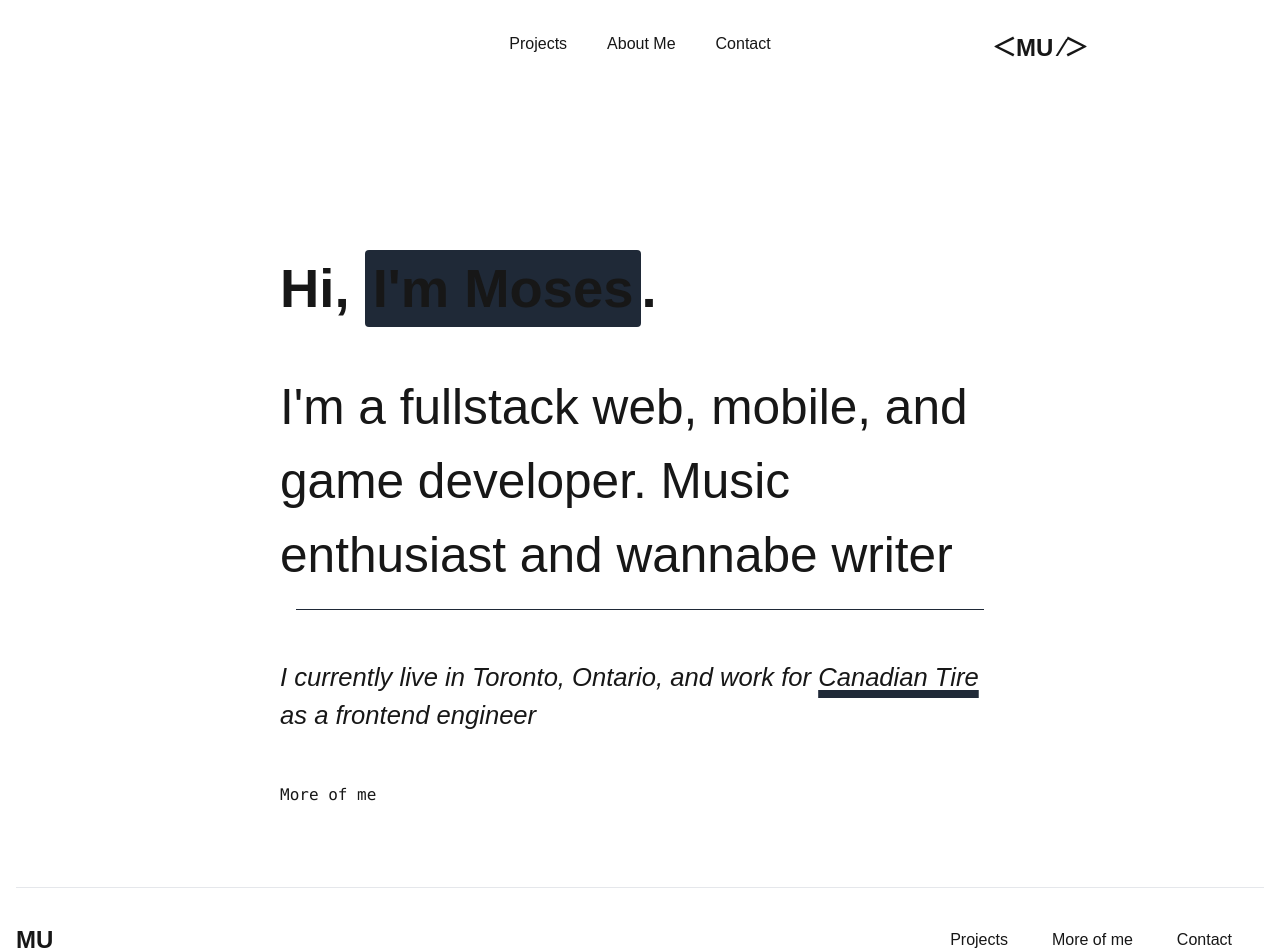
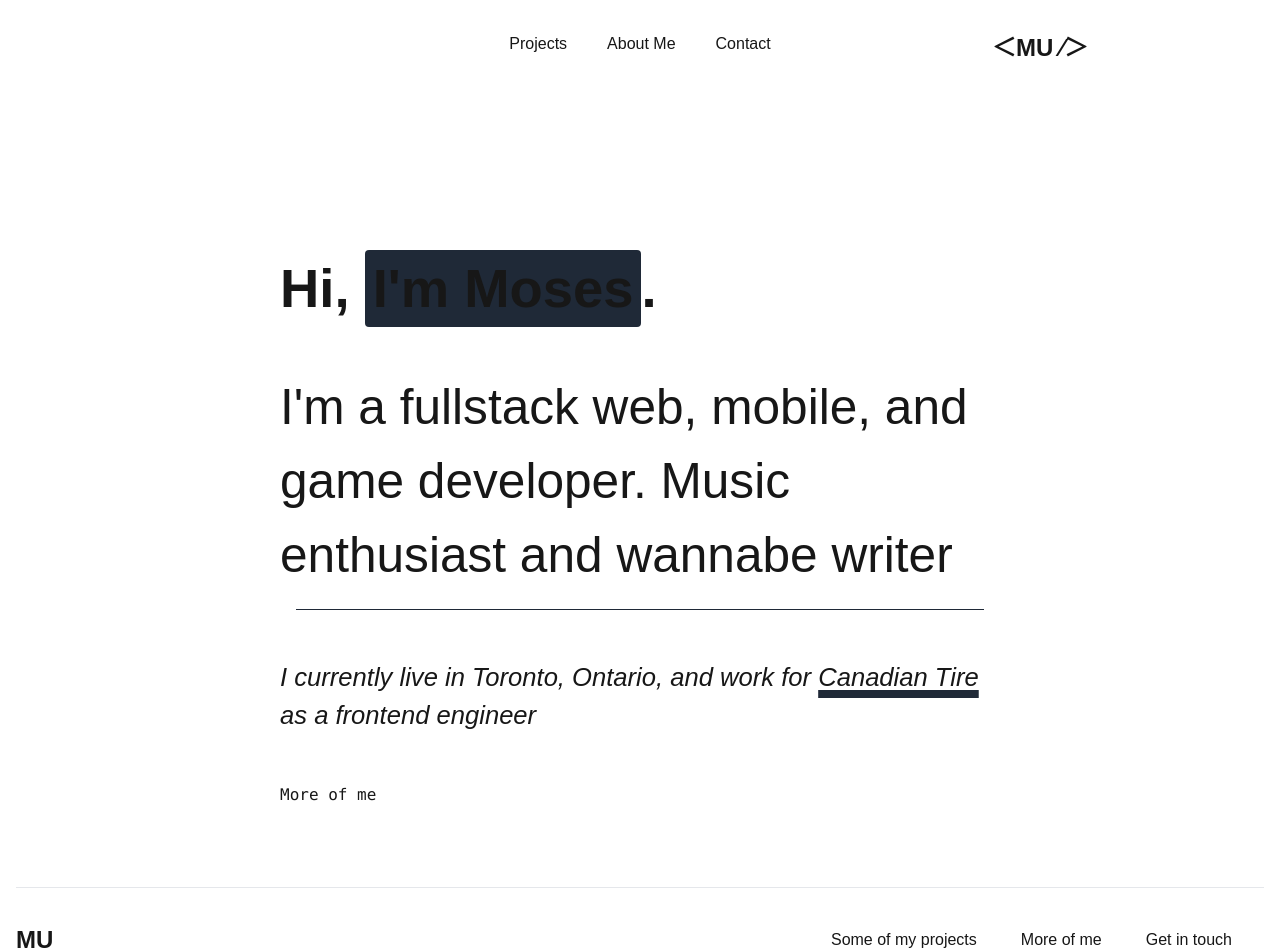
Before and after one commit to iceicles/portfolio, a Next.js app: page / in a window 1280 px wide. Shown: the top 952 px of the page. Built offline with nearby package versions, Linux system fonts and the light colour scheme.

Commit message:
Changed footer link texts

```diff
--- a/components/Footer/constant.ts
+++ b/components/Footer/constant.ts
@@ -3,7 +3,7 @@ import { FooterNav } from "../../types/FooterNav"
 export const FooterNavs: FooterNav[] = [
     {
         id: 1,
-        value: 'Projects',
+        value: 'Some of my projects',
         href: '/my-projects'
     },
     {
@@ -13,7 +13,7 @@ export const FooterNavs: FooterNav[] = [
     },
     {
         id: 3,
-        value: 'Contact',
+        value: 'Get in touch',
         href: '/contact'
     },
 ]
```
